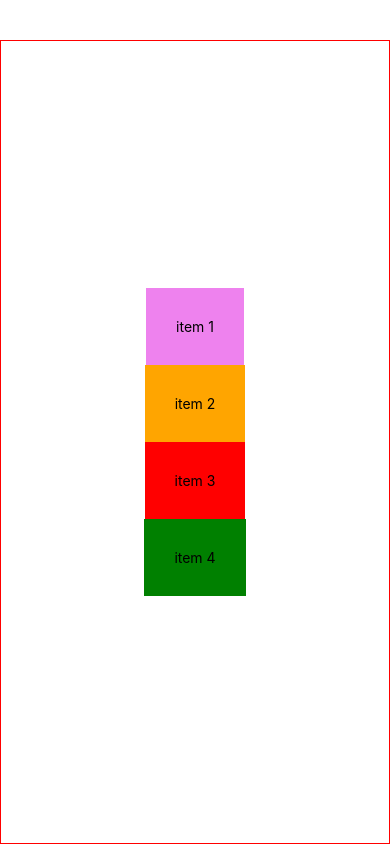
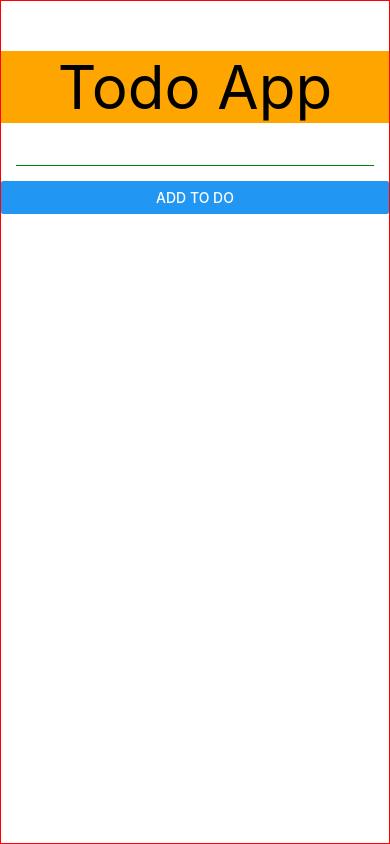
Before and after one commit to chouThanhh/react-native, a React Native app: screen / in a window 390 px wide. Built offline with nearby package versions, Linux system fonts and the light colour scheme.

Commit message:
13 Sdung Icons

```diff
--- a/App.tsx
+++ b/App.tsx
@@ -2,6 +2,7 @@
 import { useState } from 'react';
 import { Alert, Button, FlatList, Keyboard, Pressable, ScrollView, StyleSheet, Text, TextInput, TouchableOpacity, TouchableWithoutFeedback, View } from 'react-native';
 import FlexBox from './components/flex.box';
+import AntDesign from '@expo/vector-icons/AntDesign';
 
 interface ITodo {
   id: number;
@@ -48,64 +49,82 @@
   }
   //jsx
   return (
-    // <TouchableWithoutFeedback onPress={() => Keyboard.dismiss()}>
-    //   <View style={styles.container}>
-    //     {/* header */}
-    //     <Text style={styles.header}>Todo App</Text>
+    <TouchableWithoutFeedback onPress={() => Keyboard.dismiss()}>
+      <View style={styles.container}>
+        {/* header */}
+        <Text style={styles.header}>Todo App</Text>
 
-    //     {/* form  */}
-    //     <View>
-    //       <TextInput
-    //         value={todo}
-    //         style={styles.todoInput}
-    //         onChangeText={(value) => setTodo(value)}
-    //       />
-    //       <Button title='Add to do'
-    //         onPress={handleAddTodo}
-    //       />
-    //     </View>
+        {/* form  */}
+        <View style={styles.form}>
+          <TextInput
+            value={todo}
+            style={styles.todoInput}
+            onChangeText={(value) => setTodo(value)}
+          />
+          <Button title='Add to do'
+            onPress={handleAddTodo}
+          />
+        </View>
 
-    //     {/* list todo */}
-    //     <View style={styles.body}>
-    //       <FlatList
-    //         data={listTodo}
-    //         keyExtractor={item => item.id + ""}
-    //         renderItem={({ item }) => {
-    //           return (
-    //             <Pressable
-    //               onPress={() => deleteTodo(item.id)}
-    //               style={({ pressed }) => ({ opacity: pressed ? 0.5 : 1 })}
-    //             >
-    //               <Text
-    //                 style={styles.todoItem}>{item.name}</Text>
-    //             </Pressable>
-    //           )
-    //         }}
-    //       />
-    //     </View>
+        {/* list todo */}
+        <View style={styles.todo}>
+          <FlatList
+            data={listTodo}
+            keyExtractor={item => item.id + ""}
+            renderItem={({ item }) => {
+              return (
+                <Pressable
+                  onPress={() => deleteTodo(item.id)}
+                  style={({ pressed }) => ({ opacity: pressed ? 0.5 : 1 })}
+                >
+                  <View style={styles.groupTodo}>
+                    <Text
+                      style={styles.todoItem}>{item.name}</Text>
+                    <AntDesign name="close" size={24} color="black" />
+                  </View>
+                </Pressable>
+              )
+            }}
+          />
+        </View>
 
-    //   </View >
-    // </TouchableWithoutFeedback>
-
-    <FlexBox />
+      </View >
+    </TouchableWithoutFeedback>
   );
 }
 
 //css in js
 const styles = StyleSheet.create({
+  groupTodo: {
+    flexDirection: "row",
+    alignItems: "center",
+    justifyContent: "space-between",
+    borderWidth: 1,
+    borderStyle: "dashed",
+    marginBottom: 15,
+    padding: 15,
+    marginHorizontal: 10
+  },
   header: {
     backgroundColor: 'orange',
     paddingHorizontal: 20,
     textAlign: 'center',
-    fontSize: 45
+    fontSize: 60,
+  },
+  form: {
+    // flex: 2
+    marginBottom: 20
+  },
+  todo: {
+    flex: 1
   },
   container: {
     paddingTop: 50,
-    // paddingHorizontal: 20,
+    borderWidth: 1,
+    borderColor: "red",
     flex: 1,
     backgroundColor: '#fff',
-    // alignItems: 'center',
-    // justifyContent: 'center',
+
   },
   todoInput: {
     borderBottomWidth: 1,
@@ -115,13 +134,12 @@
   },
   body: {
     paddingHorizontal: 10,
-    marginBottom: 20
+    marginBottom: 20,
+    flex: 1
   },
   todoItem: {
     fontSize: 30,
-    borderWidth: 1,
-    borderStyle: "dashed",
-    marginBottom: 20,
-    padding: 10
+    // marginBottom: 20,
+    // padding: 10
   }
 });
--- a/components/flex.box.tsx
+++ b/components/flex.box.tsx
@@ -4,10 +4,10 @@
     container: {
         marginTop: 40,
         //flexDirection: "row",
-        justifyContent: "center",
+        // justifyContent: "center",
         borderWidth: 1,
         borderColor: "red",
-        alignItems: "center",
+        // alignItems: "center",
         flex: 1
     },
     item1: {
```
